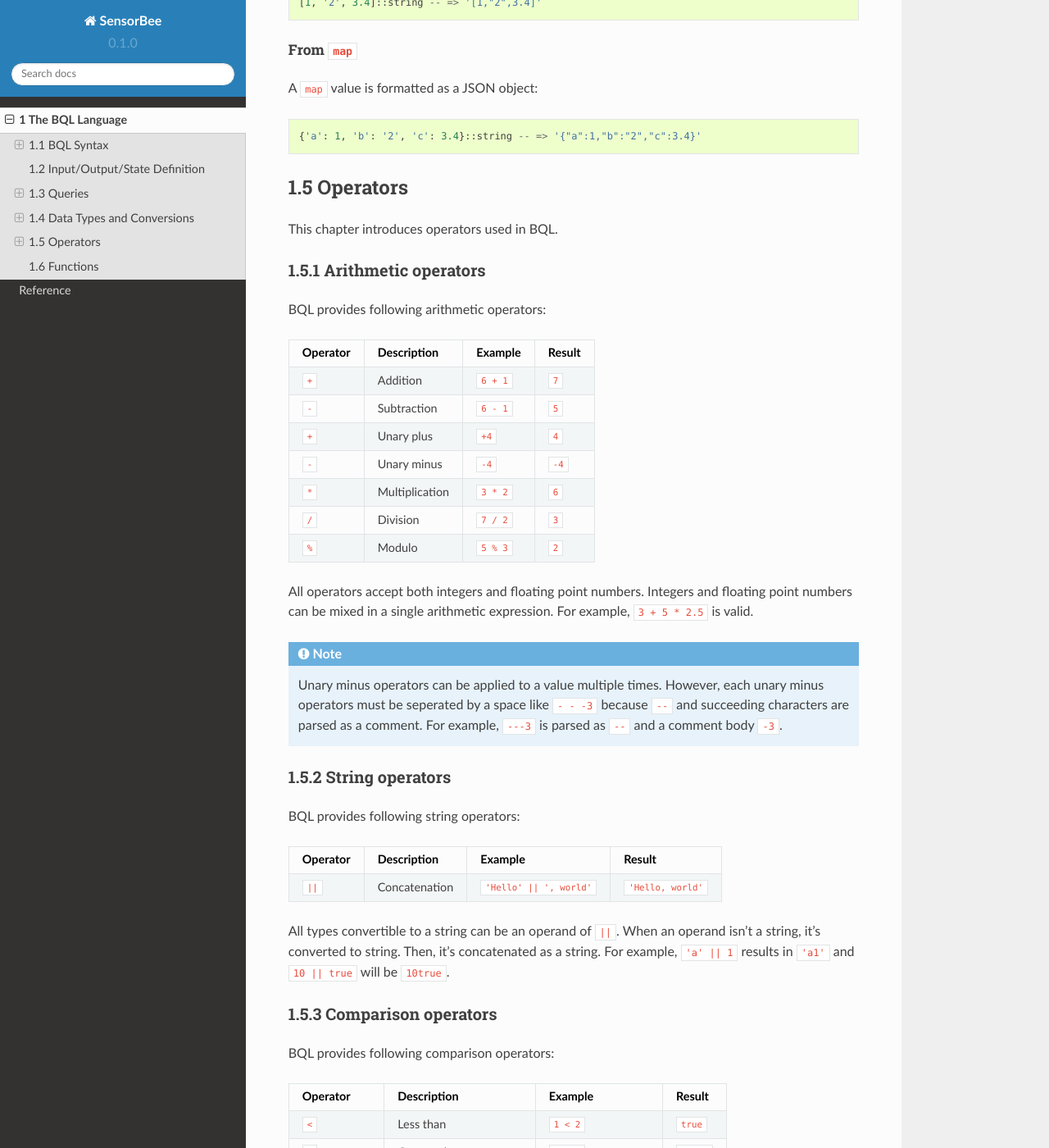
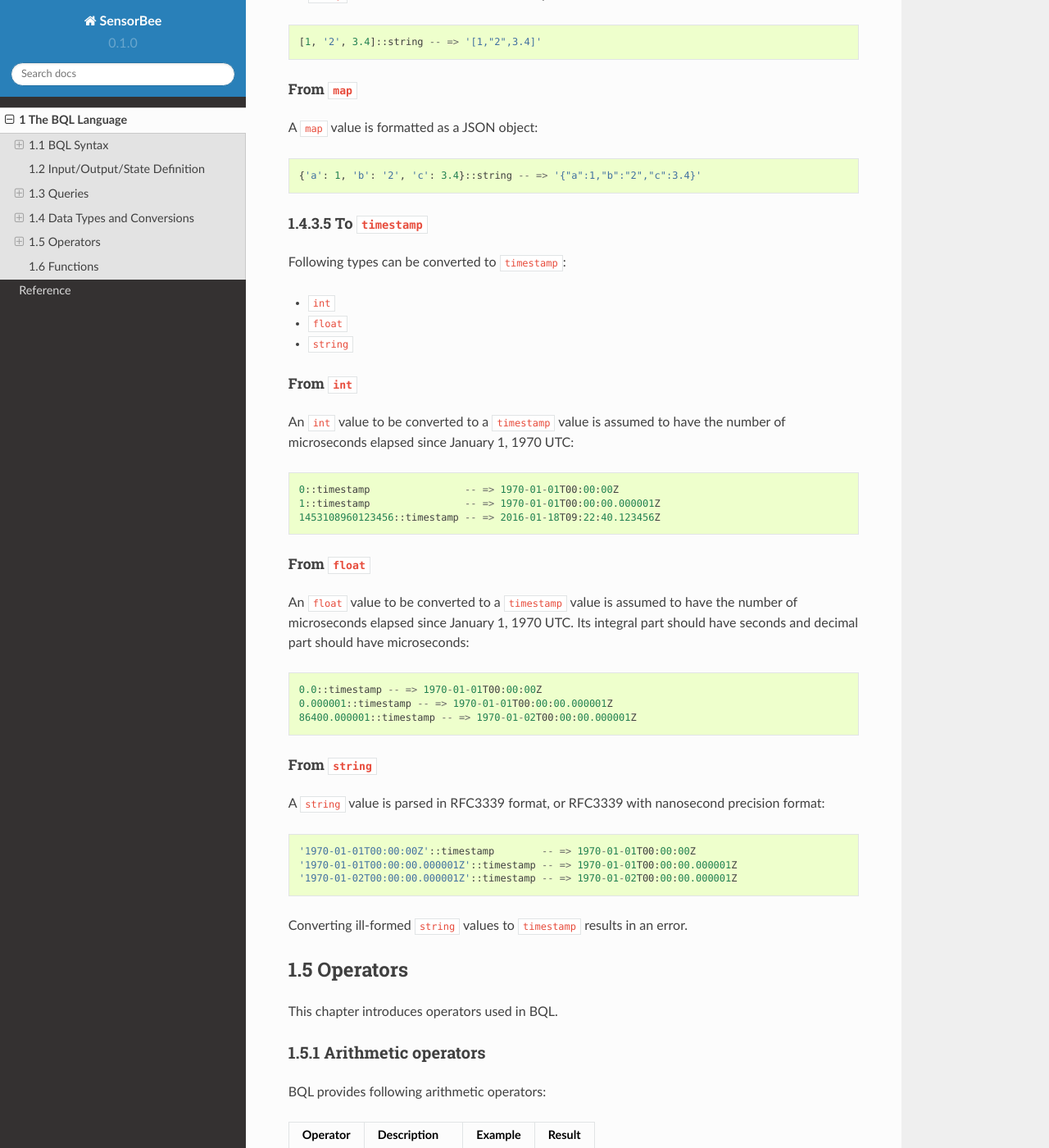
Before and after one commit to sensorbee/docs, a Sphinx documentation site: the page built from source/bql.rst, in a window 1280 px wide and 1400 px high, scrolled down 23050 px. Shown: the whole window at 82% size. Built offline with Sphinx 7.4.7 and the Read the Docs theme 2.0.0, drawn with Linux system fonts in a browser that asks for light colours; some of the changed text lies outside the part shown.

Commit message:
Add a description of to timestamp conversions

```diff
--- a/source/bql/types.rst
+++ b/source/bql/types.rst
@@ -131,16 +131,18 @@ A ``blob`` value is converted to a base64-encoded string in JSON.
 ``timestamp``
 -------------
 
-The type ``timestamp`` has date and time information in UTC. There's no way to
-write a value directly in BQL yet, but there're some ways to use ``blob`` in
-BQL:
+The type ``timestamp`` has date and time information in UTC. ``timestamp`` only
+guarantees precision in microseconds. There's no way to write a value directly
+in BQL yet, but there're some ways to use ``blob`` in BQL:
 
 * Emitting a tuple containing a ``timestamp`` value from a source
 * Casting a value of a type that is convertible to ``timestamp``
 * Calling a function returning a ``timestamp`` value
 
 A ``timestamp`` value is converted to a string in RFC3339 format with nanosecond
-precision in JSON: ``'2006-01-02T15:04:05.999999999Z07:00'``.
+precision in JSON: ``'2006-01-02T15:04:05.999999999Z07:00'``. Although the
+format can express nanoseconds, ``timestamp`` in BQL only guarantees microsecond
+precision as described above.
 
 ``array``
 ---------
@@ -447,3 +449,45 @@ From ``map``
 A ``map`` value is formatted as a JSON object::
 
     {'a': 1, 'b': '2', 'c': 3.4}::string -- => '{"a":1,"b":"2","c":3.4}'
+
+To ``timestamp``
+----------------
+
+Following types can be converted to ``timestamp``:
+
+* ``int``
+* ``float``
+* ``string``
+
+From ``int``
+^^^^^^^^^^^^
+
+An ``int`` value to be converted to a ``timestamp`` value is assumed to have
+the number of microseconds elapsed since January 1, 1970 UTC::
+
+    0::timestamp                -- => 1970-01-01T00:00:00Z
+    1::timestamp                -- => 1970-01-01T00:00:00.000001Z
+    1453108960123456::timestamp -- => 2016-01-18T09:22:40.123456Z
+
+From ``float``
+^^^^^^^^^^^^^^
+
+An ``float`` value to be converted to a ``timestamp`` value is assumed to have
+the number of microseconds elapsed since January 1, 1970 UTC. Its integral
+part should have seconds and decimal part should have microseconds::
+
+    0.0::timestamp -- => 1970-01-01T00:00:00Z
+    0.000001::timestamp -- => 1970-01-01T00:00:00.000001Z
+    86400.000001::timestamp -- => 1970-01-02T00:00:00.000001Z
+
+From ``string``
+^^^^^^^^^^^^^^^
+
+A ``string`` value is parsed in RFC3339 format, or RFC3339 with nanosecond
+precision format::
+
+    '1970-01-01T00:00:00Z'::timestamp        -- => 1970-01-01T00:00:00Z
+    '1970-01-01T00:00:00.000001Z'::timestamp -- => 1970-01-01T00:00:00.000001Z
+    '1970-01-02T00:00:00.000001Z'::timestamp -- => 1970-01-02T00:00:00.000001Z
+
+Converting ill-formed ``string`` values to ``timestamp`` results in an error.
```
